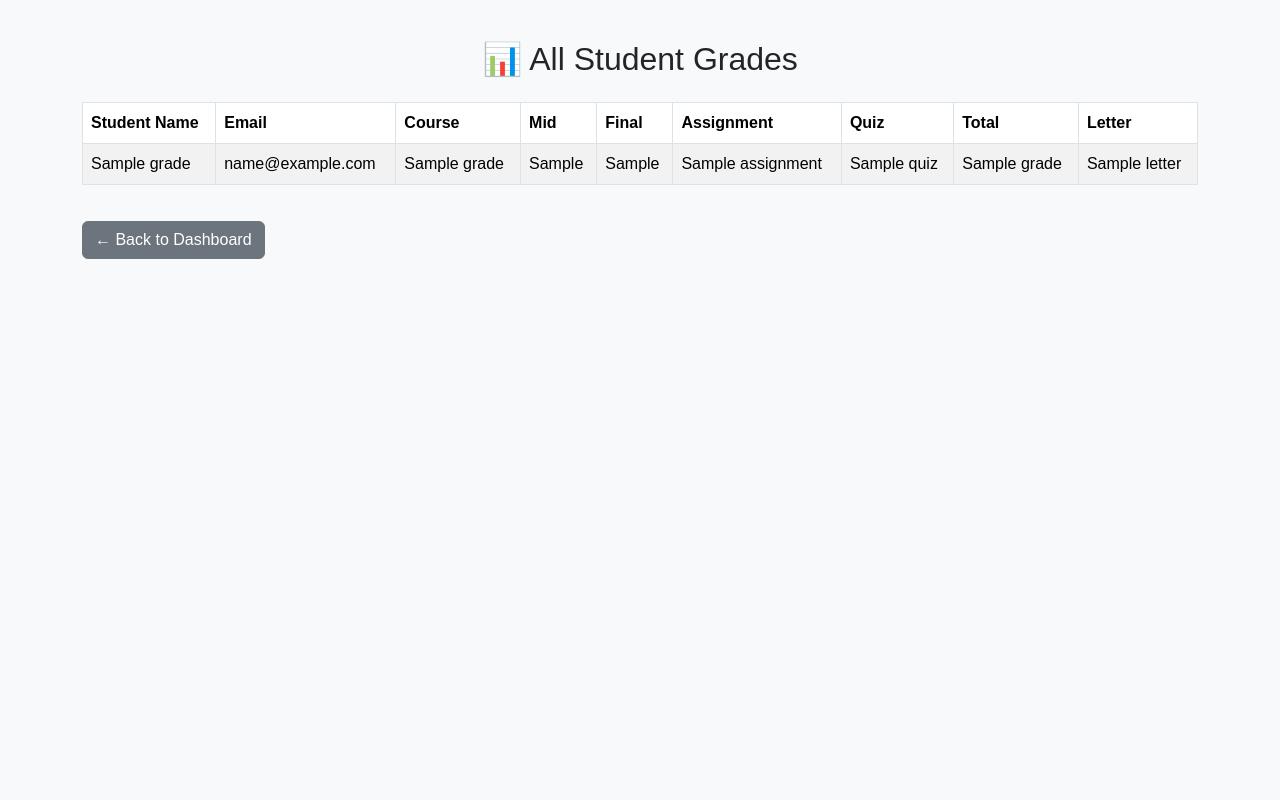
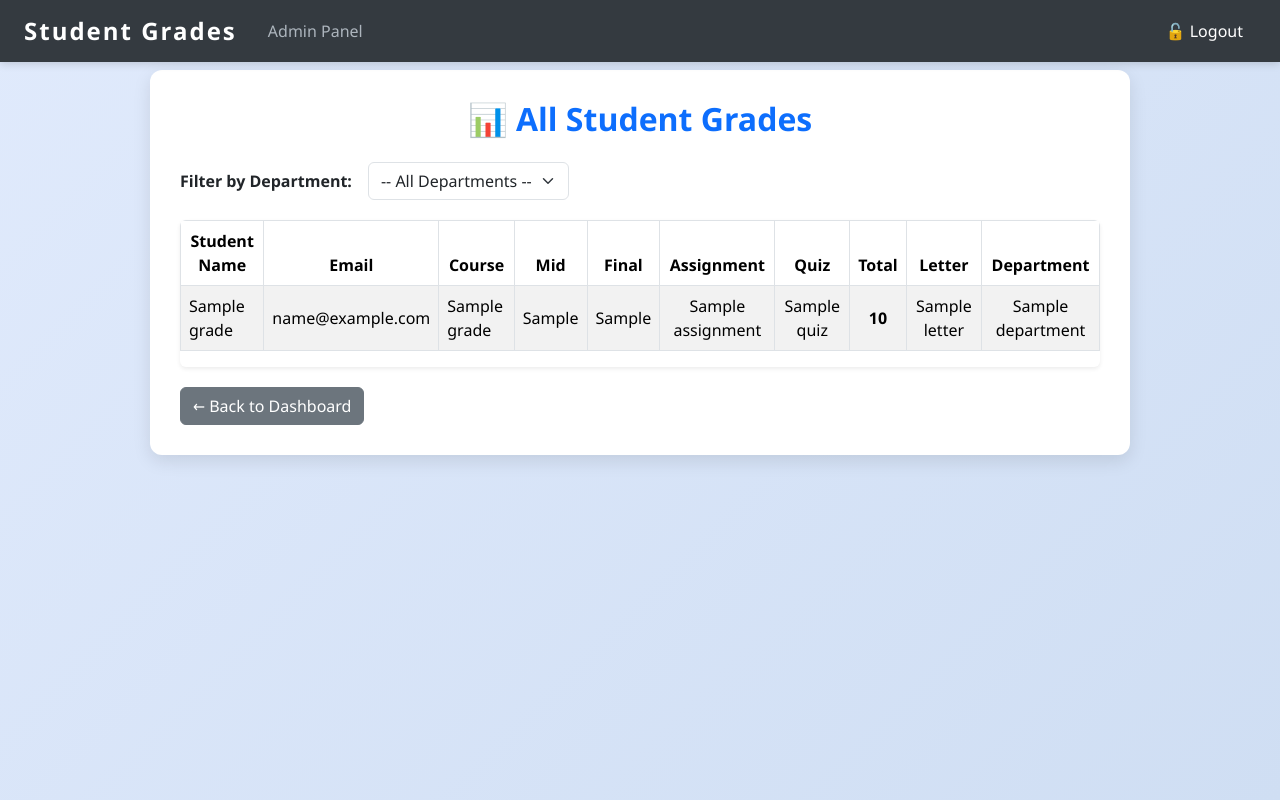
Before and after one commit to groupsystemm/online, a Flask app: template templates/admin_all_grades.html in a window 1280 px wide. Run offline with Flask 3, Linux system fonts and the light colour scheme; the template is opened without the code that fills it: most values are stand-ins (such as "Sample title", 1, 10 or a date in 2020).

Commit message:
Update admin_all_grades.html

```diff
--- a/templates/admin_all_grades.html
+++ b/templates/admin_all_grades.html
@@ -1,41 +1,123 @@
 <!DOCTYPE html>
 <html lang="en">
 <head>
-  <meta charset="UTF-8">
-  <title>📊 All Student Grades</title>
-  <meta name="viewport" content="width=device-width, initial-scale=1">
-  <link href="https://cdn.jsdelivr.net/npm/bootstrap@5.3.3/dist/css/bootstrap.min.css" rel="stylesheet">
+  <meta charset="UTF-8" />
+  <title>📊 All Student Grades - GradeSystem Admin Panel</title>
+  <meta name="viewport" content="width=device-width, initial-scale=1" />
+
+  <!-- Bootstrap CSS -->
+  <link href="https://cdn.jsdelivr.net/npm/bootstrap@5.3.3/dist/css/bootstrap.min.css" rel="stylesheet" />
 
   <style>
+    /* Background gradient for the whole page */
     body {
-      background-color: #f8f9fa;
-      font-family: Arial, sans-serif;
+      min-height: 100vh;
+      background: linear-gradient(135deg, #e0eafc, #cfdef3);
+      font-family: 'Segoe UI', Tahoma, Geneva, Verdana, sans-serif;
+      padding-top: 70px; /* To avoid overlap with fixed navbar */
     }
 
-    .container {
-      margin-top: 40px;
+    /* Fixed navbar styling */
+    .navbar-custom {
+      background-color: #343a40;
+      box-shadow: 0 2px 8px rgba(0, 0, 0, 0.15);
+      position: fixed;
+      top: 0;
+      width: 100%;
+      z-index: 1030;
+    }
+    .navbar-brand {
+      font-weight: 700;
+      color: #fff;
+      font-size: 1.5rem;
+      letter-spacing: 2px;
+    }
+    .navbar-text {
+      color: #adb5bd;
+      font-size: 1rem;
+      margin-left: 15px;
+    }
+    .btn-logout {
+      color: white;
+      border: 1.5px solid transparent;
+      transition: all 0.3s ease;
+    }
+    .btn-logout:hover {
+      color: #dc3545;
+      background-color: white;
+      border-color: #dc3545;
     }
 
+    /* Container styling */
+    .container {
+      max-width: 980px;
+      background-color: white;
+      padding: 30px;
+      border-radius: 12px;
+      box-shadow: 0 6px 18px rgba(0,0,0,0.1);
+    }
+
+    /* Table styles (optional enhancements) */
     table {
       background-color: #fff;
     }
-
     th {
       background-color: #343a40;
       color: white;
+      text-align: center;
     }
-
+    td {
+      text-align: center;
+      vertical-align: middle;
+    }
+    td.text-start {
+      text-align: left;
+    }
+    tbody tr:hover {
+      background-color: #f1f3f5;
+      transition: background-color 0.3s ease;
+    }
     .btn-back {
       margin-top: 20px;
+    }
+    .filter-box {
+      margin-bottom: 20px;
     }
   </style>
 </head>
 <body>
 
+<!-- Navbar -->
+<nav class="navbar navbar-expand navbar-dark navbar-custom fixed-top">
+  <div class="container-fluid px-4">
+    <a class="navbar-brand" href="/admin">Student Grades</a>
+    <span class="navbar-text">Admin Panel</span>
+    <div class="ms-auto">
+      <a href="/logout" class="btn btn-outline-light btn-logout">🔓 Logout</a>
+    </div>
+  </div>
+</nav>
+
+<!-- Main Content -->
 <div class="container">
-  <h2 class="text-center mb-4">📊 All Student Grades</h2>
+  <h2 class="text-center mb-4 fw-bold text-primary">📊 All Student Grades</h2>
 
-  <table class="table table-bordered table-striped">
+  <!-- Department Filter -->
+  <form method="get" action="/admin/view-all-grades" class="filter-box d-flex align-items-center gap-3">
+    <label for="department" class="form-label mb-0 fw-semibold">Filter by Department:</label>
+    <select class="form-select w-auto" name="department" id="department" onchange="this.form.submit()">
+      <option value="All">-- All Departments --</option>
+      {% for dept in departments %}
+        <option value="{{ dept.name }}" {% if dept.name == selected_dept %}selected{% endif %}>
+          {{ dept.name }}
+        </option>
+      {% endfor %}
+    </select>
+  </form>
+
+  {% if grades %}
+    <div class="table-responsive shadow-sm rounded">
+      <table class="table table-bordered table-striped align-middle">
         <thead>
           <tr>
             <th>Student Name</th>
@@ -47,27 +129,35 @@
             <th>Quiz</th>
             <th>Total</th>
             <th>Letter</th>
+            <th>Department</th>
           </tr>
         </thead>
         <tbody>
           {% for g in grades %}
             <tr>
-          <td>{{ g.student_name }}</td>
+              <td class="text-start">{{ g.student_name }}</td>
               <td>{{ g.email }}</td>
-          <td>{{ g.course_name }}</td>
+              <td class="text-start">{{ g.course_name }}</td>
               <td>{{ g.mid_exam }}</td>
               <td>{{ g.final_exam }}</td>
               <td>{{ g.assignment }}</td>
               <td>{{ g.quiz }}</td>
-          <td>{{ g.grade }}</td>
+              <td class="fw-bold">{{ g.total }}</td>
               <td>{{ g.letter }}</td>
+              <td>{{ g.department }}</td>
             </tr>
           {% endfor %}
         </tbody>
       </table>
+    </div>
+  {% else %}
+    <div class="alert alert-warning text-center">No grades found for this department.</div>
+  {% endif %}
 
   <a href="/admin" class="btn btn-secondary btn-back">← Back to Dashboard</a>
 </div>
 
+<!-- Bootstrap JS -->
+<script src="https://cdn.jsdelivr.net/npm/bootstrap@5.3.3/dist/js/bootstrap.bundle.min.js"></script>
 </body>
 </html>
```
Lines whose indentation alone changed are shown as unchanged.
